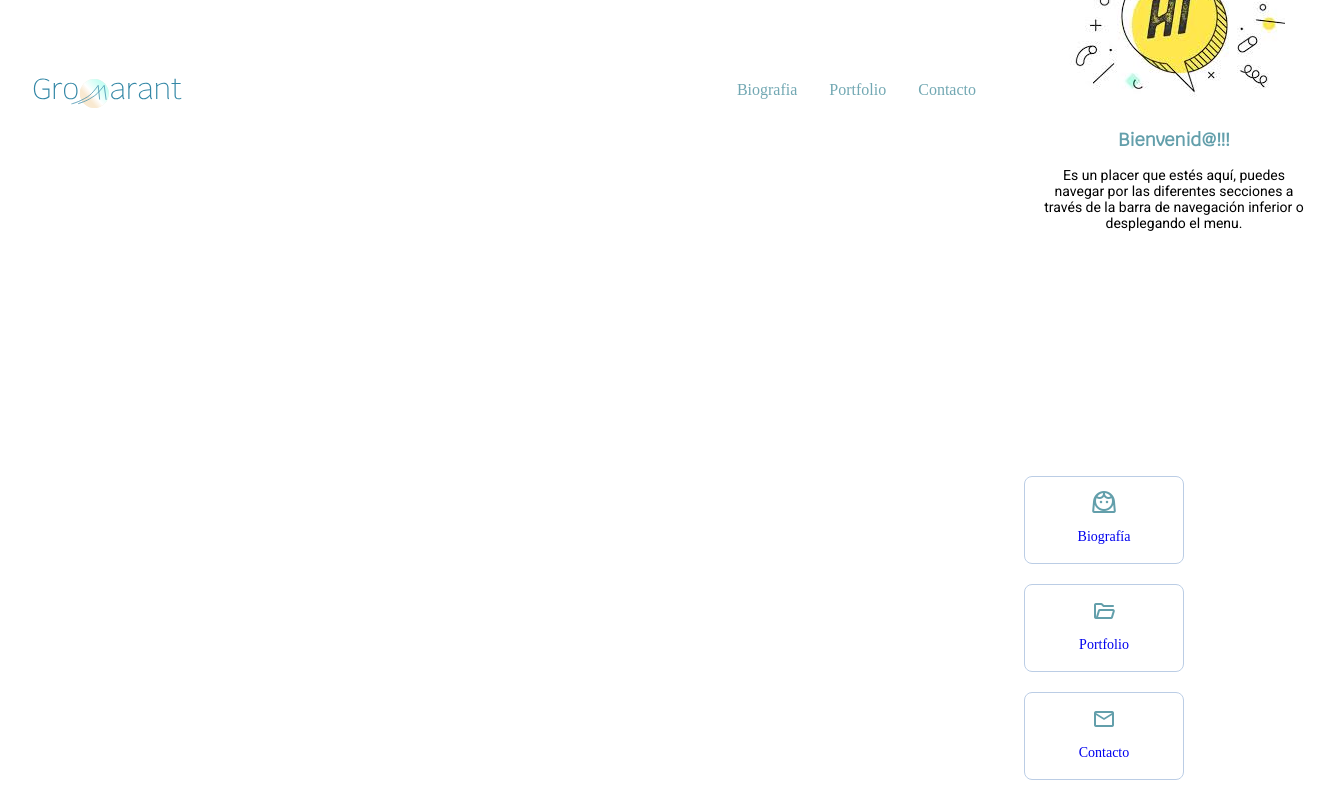
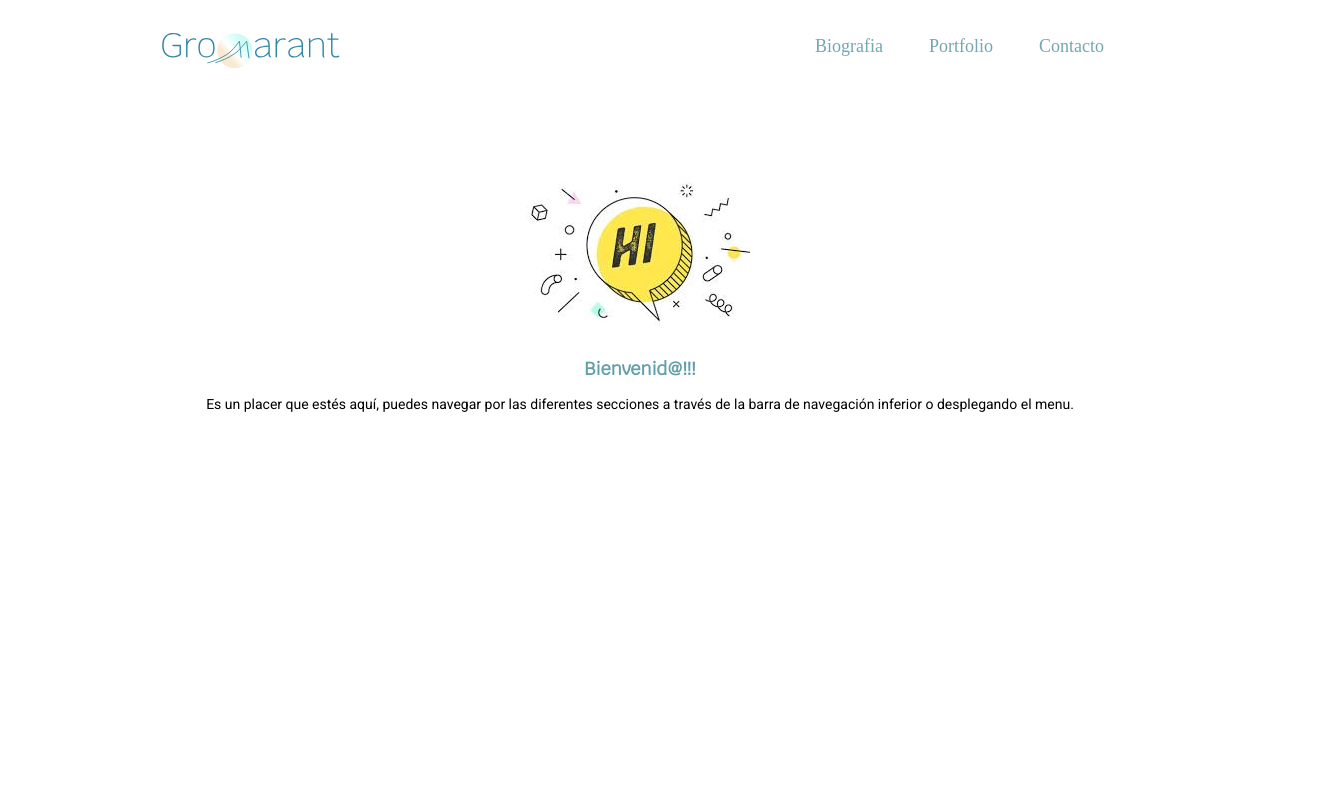
Before and after one commit to Gromarant/Personal-web-Mariangelica, a plain HTML site: page index.html in a window 1280 px wide. Shown: the whole page, 1324 px wide, since content can reach past the window. Drawn offline with nearby package versions, Linux system fonts and the light colour scheme.

Commit message:
Update display and media queries

```diff
--- a/style.css
+++ b/style.css
@@ -80,7 +80,7 @@ header {
   align-items: center;
   min-width: 30rem;
   width: 100%;
-  max-width: 60rem;
+  max-width: 100rem;
   gap: 1.6rem;
   padding: 2.5rem 1.6rem;
 }
@@ -319,25 +319,27 @@ footer {
 @media (min-width: 600px) and (orientation: landscape) {
   body {
     display: grid;
+    grid-template-rows: 8rem ;
     grid-template-columns: 80% 20%;
-    grid-template-rows: 20% 80%;
   }
   section.top-nav {
-    grid-column: 1/3;
+    grid-column: 1/2;
     grid-row: 1/2;
   }
   .container {
     grid-column: 1/2;
     grid-row: 2/3;
+    margin: 0 auto;
   }
   .foot-container {
     grid-column: 2/3;
-    grid-row: 2/3;
+    grid-row: 1/3;
   }
   .mobile-nav {
     flex-direction: column;
     justify-content: end;
     position: fixed;
+    margin-bottom: 1rem;
   }
 }
 
@@ -385,3 +387,31 @@ footer {
     background-color: var(--primary-color);
   }
 }
+@media (min-width: 1025px) {
+  body {
+    display: flex;
+    flex-direction: column;
+    justify-content: flex-start;
+    gap: 6rem;
+  }
+  .logo {
+    width: 20rem;
+  }
+  .navBar ul {
+    gap: 1.4rem
+  }
+  .navBar ul li {
+    font-size: 1.8rem;
+  }
+  .foot-container {
+    display: none;
+  }
+  section.top-nav {
+    grid-column: 1/3;
+    grid-row: 1/2;
+  }
+  .container {
+    grid-column: 1/3;
+    grid-row: 2/3;
+  }
+}
```
